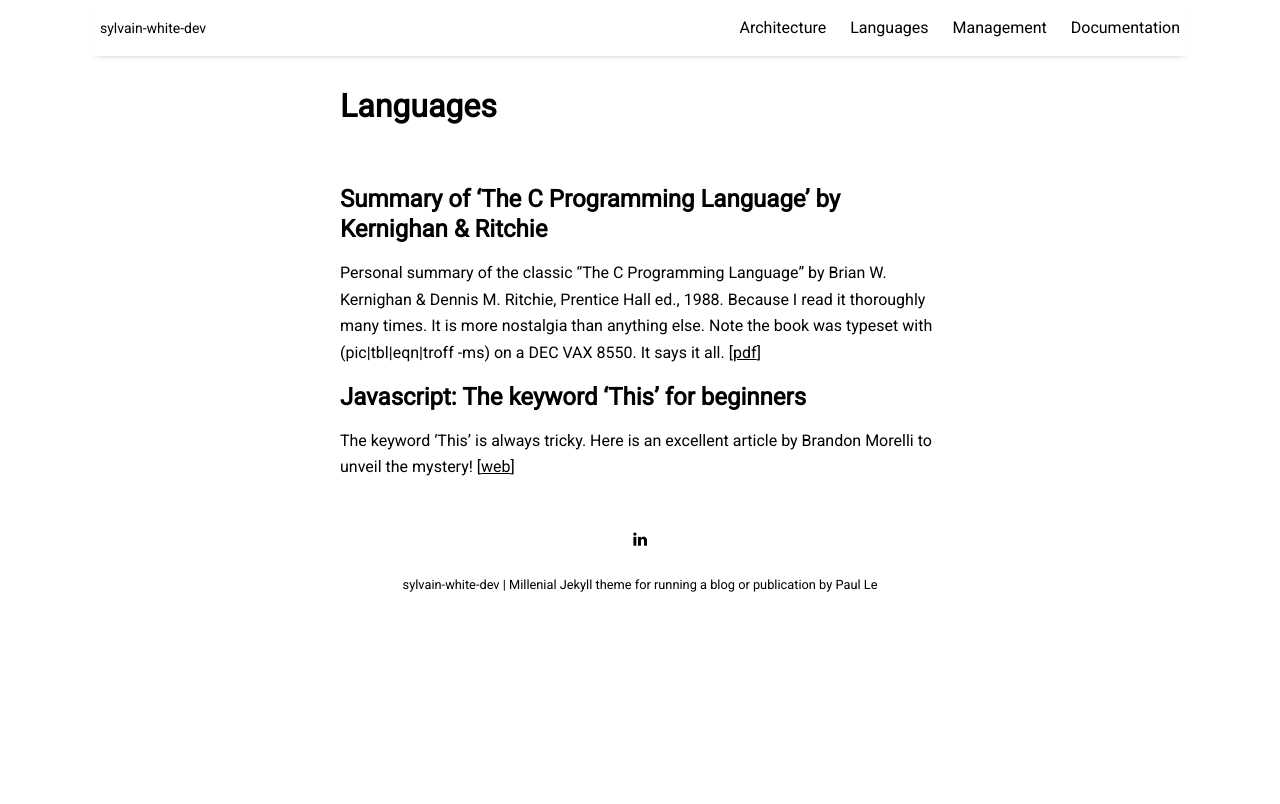
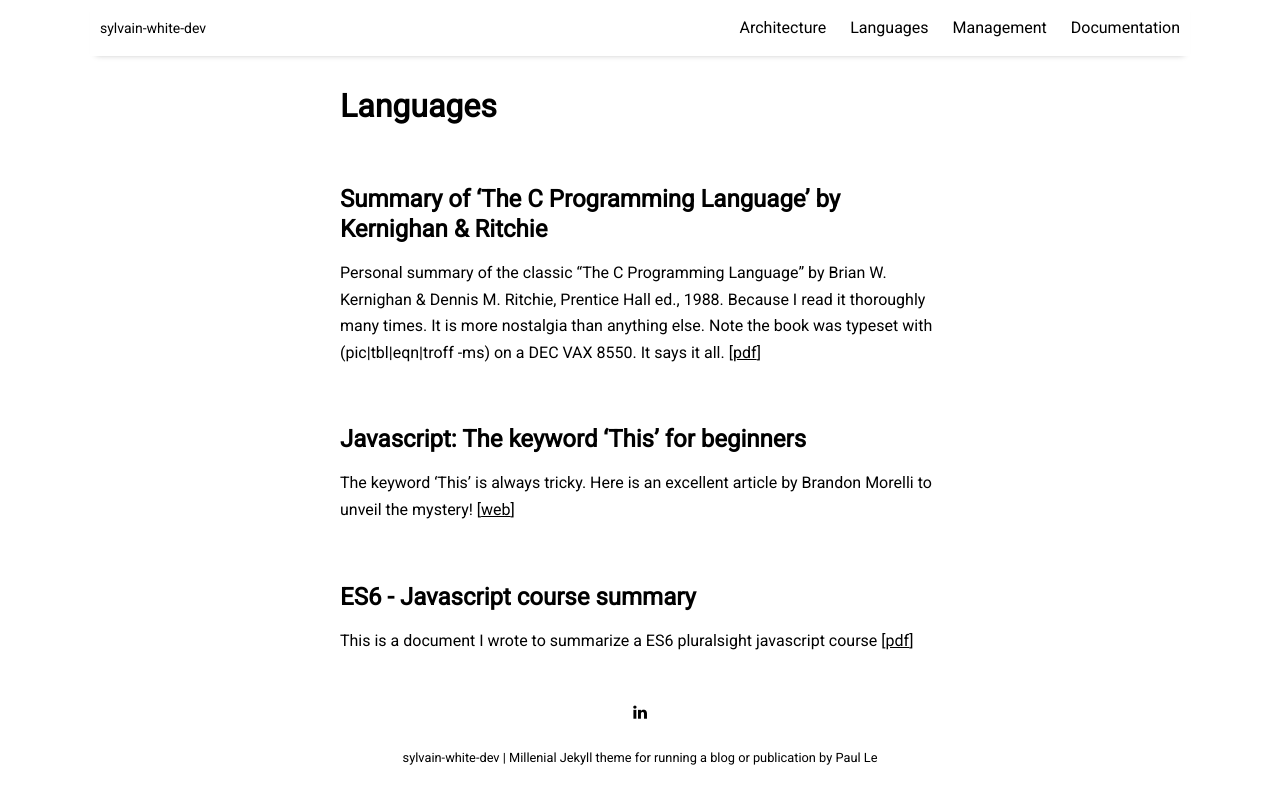
Before and after one commit to sylvainwhite/sylvain-white-dev, a Jekyll site: the page built from pages/languages.md, in a window 1280 px wide. Shown: the top 804 px of the page. Built offline with Jekyll 4.4.1, drawn with Linux system fonts in a browser that asks for light colours; nearby versions of some CDN libraries.

Commit message:
Update language page

```diff
--- a/pages/languages.md
+++ b/pages/languages.md
@@ -9,7 +9,16 @@ title: Languages
 Personal summary of the classic "The C Programming Language" by Brian W. Kernighan & Dennis M. Ritchie, Prentice Hall ed., 1988. Because I read it thoroughly many times. It is more nostalgia than anything else. Note the book was typeset with (pic|tbl|eqn|troff -ms) on a DEC VAX 8550. It says it all.
 [[pdf]({{ site.github.url }}/resources/cLanguageKRSummary.pdf){:target="_blank"}]
 
+<br/>
+
 ## Javascript: The keyword 'This' for beginners
 
 The keyword 'This' is always tricky. Here is an excellent article by
 Brandon Morelli to unveil the mystery! [[web](https://codeburst.io/javascript-the-keyword-this-for-beginners-fb5238d99f85){:target="_blank"}]
+
+<br/>
+
+## ES6 - Javascript course summary
+
+This is a document I wrote to summarize a ES6 pluralsight javascript course
+[[pdf]({{ site.github.url }}/resources/es6JavascriptCourseSummary.pdf){:target="_blank"}]
```
Also changed, not shown: _posts/2019-03-31-es6JavascriptCourseSummary.md (deleted, +0 -14 lines).
